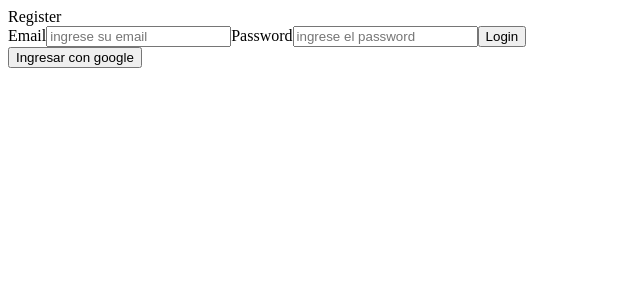
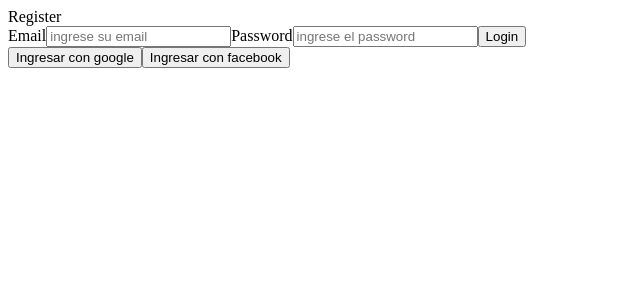
Before and after one commit to cristiantorres53/studious-garbanzo, a React (Create React App) app in the folder my-project1/: page /login in a window 1280 px wide. Shown: the top 300 px of the page, without its empty margins (0-640 px from the left). Built offline with nearby package versions, Linux system fonts and the light colour scheme; no server answers.

Commit message:
preview ingreso con facebook

```diff
--- a/my-project1/src/context/authContext.js
+++ b/my-project1/src/context/authContext.js
@@ -6,6 +6,7 @@ import {
   signOut,
   GoogleAuthProvider,
   signInWithPopup,
+  FacebookAuthProvider,
 } from "firebase/auth";
 import { auth } from "../firebase";
 
@@ -33,6 +34,11 @@ export function AuthProvider({ children }) {
     return signInWithPopup(auth, googleProvider);
   };
 
+  const loginWithFacebook = () => {
+    const facebookProvider = new FacebookAuthProvider();
+    return signInWithPopup(auth, facebookProvider);
+  };
+
   useEffect(() => {
     const unsuscribe = onAuthStateChanged(auth, (currentUser) => {
       setUser(currentUser);
@@ -44,7 +50,7 @@ export function AuthProvider({ children }) {
 
   return (
     <authContext.Provider
-      value={{ signup, login, user, logout, loading, loginWithGoogle }}
+      value={{ signup, login, user, logout, loading, loginWithGoogle, loginWithFacebook }}
     >
       {children}
     </authContext.Provider>
--- a/my-project1/src/routes/Login.js
+++ b/my-project1/src/routes/Login.js
@@ -8,7 +8,7 @@ const Login = () => {
     password: "",
   });
 
-  const { login, loginWithGoogle } = useAuth();
+  const { login, loginWithGoogle, loginWithFacebook } = useAuth();
   const navigate = useNavigate();
   const [error, setError] = useState();
 
@@ -30,6 +30,11 @@ const Login = () => {
     await loginWithGoogle();
     navigate("/admon");
   };
+
+  const handleFacebookSignIn =async()=>{
+    await loginWithFacebook();
+    navigate("/admon")
+  }
 
   return (
     <div>
@@ -56,6 +61,7 @@ const Login = () => {
         <button>Login</button>
       </form>
       <button onClick={handleGoogleSignIn}>Ingresar con google</button>
+      <button onClick={handleFacebookSignIn}>Ingresar con facebook</button>
     </div>
   );
 };
```
